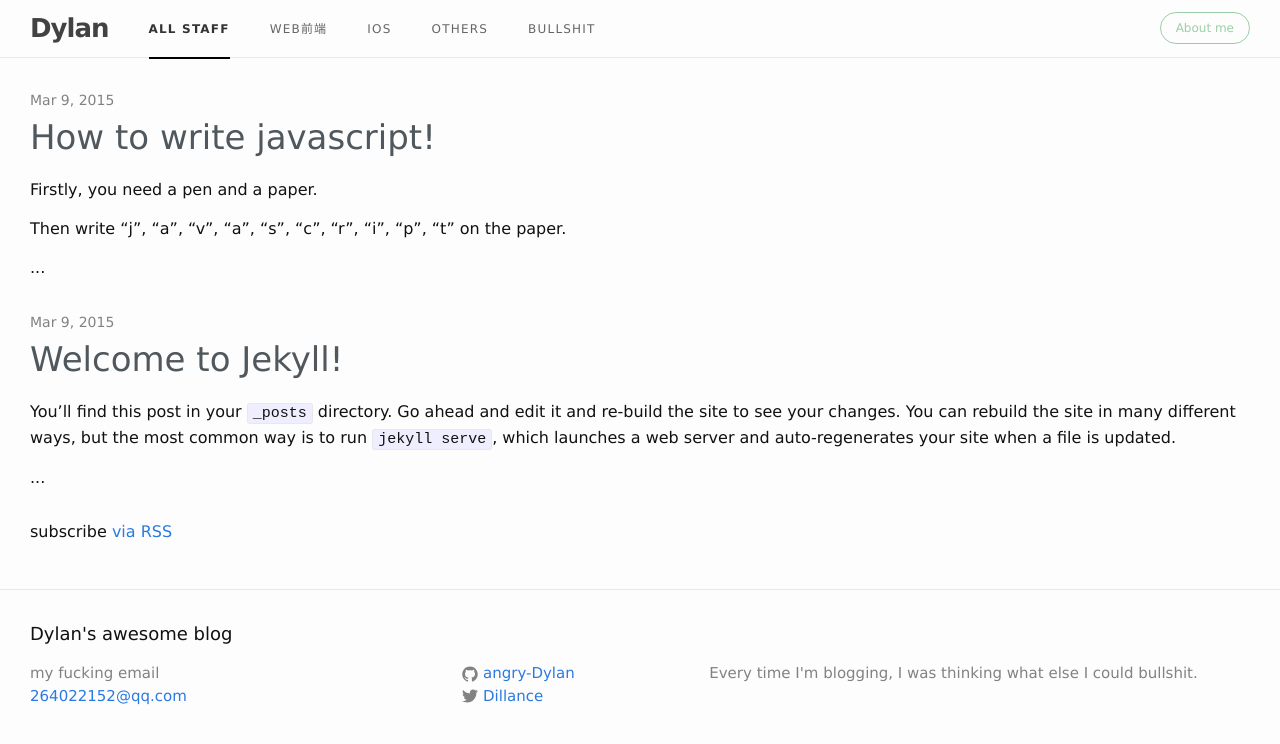
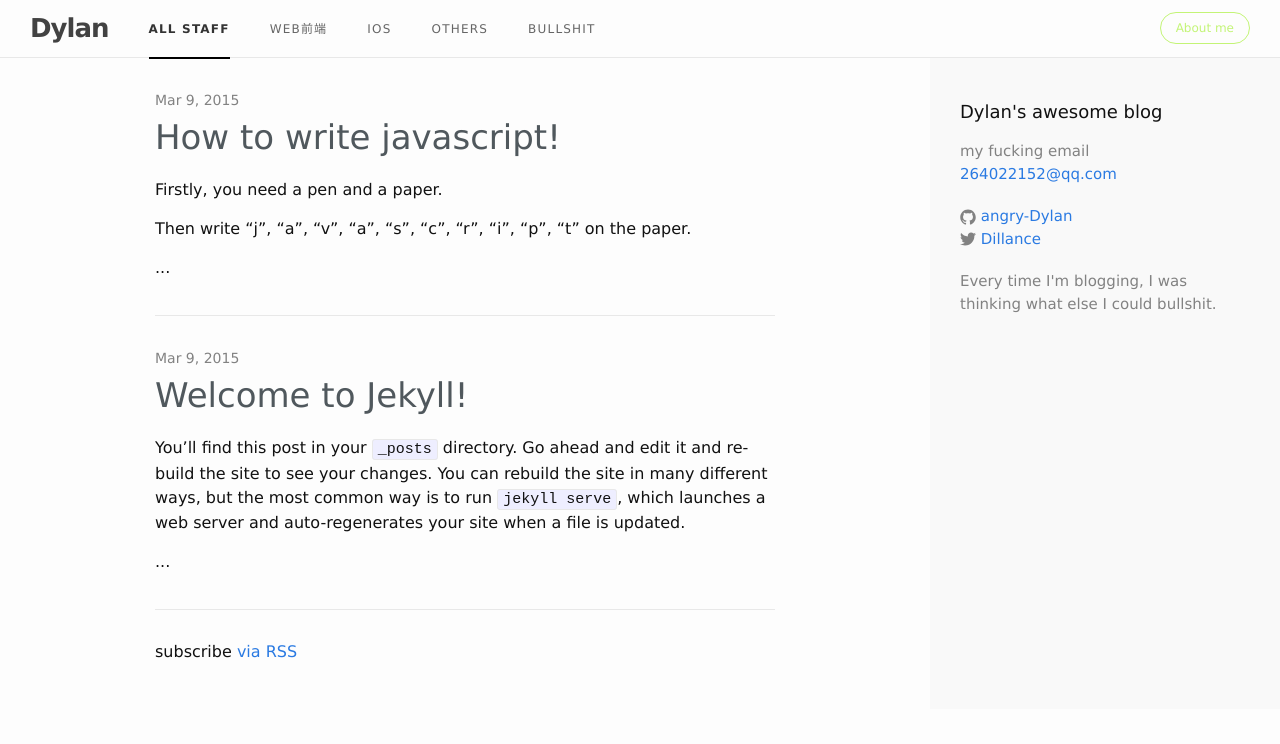
Before and after one commit to angry-Dylan/angry-Dylan.github.io, a Jekyll site: the page built from index.html, in a window 1280 px wide. Shown: the top 744 px of the page. Built offline with Jekyll 4.4.1, drawn with Linux system fonts in a browser that asks for light colours.

Commit message:
something awesome has changed

```diff
--- a/_layouts/default.html
+++ b/_layouts/default.html
@@ -9,7 +9,7 @@
 
     {{ content }}
 
-    {% include footer.html %}
+    <!--{% include footer.html %}-->
 
   </body>
 
--- a/_sass/_layout.scss
+++ b/_sass/_layout.scss
@@ -68,11 +68,11 @@
     font-size: 12px;
     margin-top:12px;
     float:right;
-    color:$green-color-light;
+    color:$green-color;
     display: inline-block;
     vertical-align: middle;
     padding:0 15px;
-    border:1px solid $green-color-light;
+    border:1px solid $green-color;
     border-radius: 20px;
     -webkit-transition: color .3s, border-color .3s;
     -moz-transition: color .3s, border-color .3s;
@@ -81,12 +81,12 @@
     transition: color .3s, border-color .3s;
 
     &:visited{
-        color:$green-color-light;
+        color:$green-color;
     }
 
     &:hover{
-        color:$green-color;
-        border-color:$green-color;
+        color:$green-color-dark;
+        border-color:$green-color-dark;
         text-decoration: none;
     }
 }
@@ -150,6 +150,48 @@
         .page-link {
             display: block;
             padding: 5px 10px;
+        }
+    }
+}
+
+/**
+ * Home
+ */
+.home-page{
+    padding-right:350px;
+    position: relative;
+
+    .home{
+        width:620px;
+        margin:0 auto;
+
+        .post-list li{
+            padding-bottom:20px;
+            border-bottom:1px solid $grey-color-light;
+        }
+    }
+
+    .side-content{
+        width:350px;
+        background: #f9f9f9;
+        position: absolute;
+        top:0;
+        bottom:0;
+        right:0;
+
+        .wrapper{
+            padding-top:40px;
+            font-size: 15px;
+            color: #828282;
+
+            ol{margin:0 0 20px;}
+
+            .title{
+                font-size: 18px;
+                font-weight: 300;
+                margin-bottom: 15px;
+                color:$text-color
+            }
         }
     }
 }
--- a/css/main.scss
+++ b/css/main.scss
@@ -20,8 +20,9 @@
 $grey-color:       #828282;
 $grey-color-light: lighten($grey-color, 40%);
 $grey-color-dark:  darken($grey-color, 25%);
-$green-color:      #57ad68;
+$green-color:      #c3f476;
 $green-color-light: lighten($green-color, 20%);
+$green-color-dark:  #b1da22;
 
 // Width of the content area
 $content-width:    800px;
--- a/index.html
+++ b/index.html
@@ -5,6 +5,8 @@
 <div class="banner">
   <b class="logo">angry Dylan</b>
 </div>
+
+<div class="home-page">
 
   <div class="page-content">
     <div class="wrapper">
@@ -37,3 +39,48 @@
 
     </div>
   </div>
+
+  <div class="side-content">
+    <ul class="wrapper">
+      <ol>
+        <li class="title">{{ site.title }}</li>
+        <li>my fucking email</li>
+        <li><a href="mailto:{{ site.email }}">{{ site.email }}</a></li>
+      </ol>
+      <ol>
+        {% if site.github_username %}
+        <li>
+          <a href="https://github.com/{{ site.github_username }}">
+              <span class="icon  icon--github">
+                <svg viewBox="0 0 16 16">
+                  <path fill="#828282" d="M7.999,0.431c-4.285,0-7.76,3.474-7.76,7.761 c0,3.428,2.223,6.337,5.307,7.363c0.388,0.071,0.53-0.168,0.53-0.374c0-0.184-0.007-0.672-0.01-1.32 c-2.159,0.469-2.614-1.04-2.614-1.04c-0.353-0.896-0.862-1.135-0.862-1.135c-0.705-0.481,0.053-0.472,0.053-0.472 c0.779,0.055,1.189,0.8,1.189,0.8c0.692,1.186,1.816,0.843,2.258,0.645c0.071-0.502,0.271-0.843,0.493-1.037 C4.86,11.425,3.049,10.76,3.049,7.786c0-0.847,0.302-1.54,0.799-2.082C3.768,5.507,3.501,4.718,3.924,3.65 c0,0,0.652-0.209,2.134,0.796C6.677,4.273,7.34,4.187,8,4.184c0.659,0.003,1.323,0.089,1.943,0.261 c1.482-1.004,2.132-0.796,2.132-0.796c0.423,1.068,0.157,1.857,0.077,2.054c0.497,0.542,0.798,1.235,0.798,2.082 c0,2.981-1.814,3.637-3.543,3.829c0.279,0.24,0.527,0.713,0.527,1.437c0,1.037-0.01,1.874-0.01,2.129 c0,0.208,0.14,0.449,0.534,0.373c3.081-1.028,5.302-3.935,5.302-7.362C15.76,3.906,12.285,0.431,7.999,0.431z"/>
+                </svg>
+              </span>
+
+            <span class="username">{{ site.github_username }}</span>
+          </a>
+        </li>
+        {% endif %}
+
+        {% if site.twitter_username %}
+        <li>
+          <a href="https://twitter.com/{{ site.twitter_username }}">
+              <span class="icon  icon--twitter">
+                <svg viewBox="0 0 16 16">
+                  <path fill="#828282" d="M15.969,3.058c-0.586,0.26-1.217,0.436-1.878,0.515c0.675-0.405,1.194-1.045,1.438-1.809
+                  c-0.632,0.375-1.332,0.647-2.076,0.793c-0.596-0.636-1.446-1.033-2.387-1.033c-1.806,0-3.27,1.464-3.27,3.27 c0,0.256,0.029,0.506,0.085,0.745C5.163,5.404,2.753,4.102,1.14,2.124C0.859,2.607,0.698,3.168,0.698,3.767 c0,1.134,0.577,2.135,1.455,2.722C1.616,6.472,1.112,6.325,0.671,6.08c0,0.014,0,0.027,0,0.041c0,1.584,1.127,2.906,2.623,3.206 C3.02,9.402,2.731,9.442,2.433,9.442c-0.211,0-0.416-0.021-0.615-0.059c0.416,1.299,1.624,2.245,3.055,2.271 c-1.119,0.877-2.529,1.4-4.061,1.4c-0.264,0-0.524-0.015-0.78-0.046c1.447,0.928,3.166,1.469,5.013,1.469 c6.015,0,9.304-4.983,9.304-9.304c0-0.142-0.003-0.283-0.009-0.423C14.976,4.29,15.531,3.714,15.969,3.058z"/>
+                </svg>
+              </span>
+
+            <span class="username">{{ site.twitter_username }}</span>
+          </a>
+        </li>
+        {% endif %}
+      </ol>
+      <ol>
+        <li><p class="text">{{ site.description }}</p></li>
+      </ol>
+    </ul>
+  </div>
+
+</div>
```
Also changed, not shown: 6 other files. Lines whose indentation alone changed are shown as unchanged.
